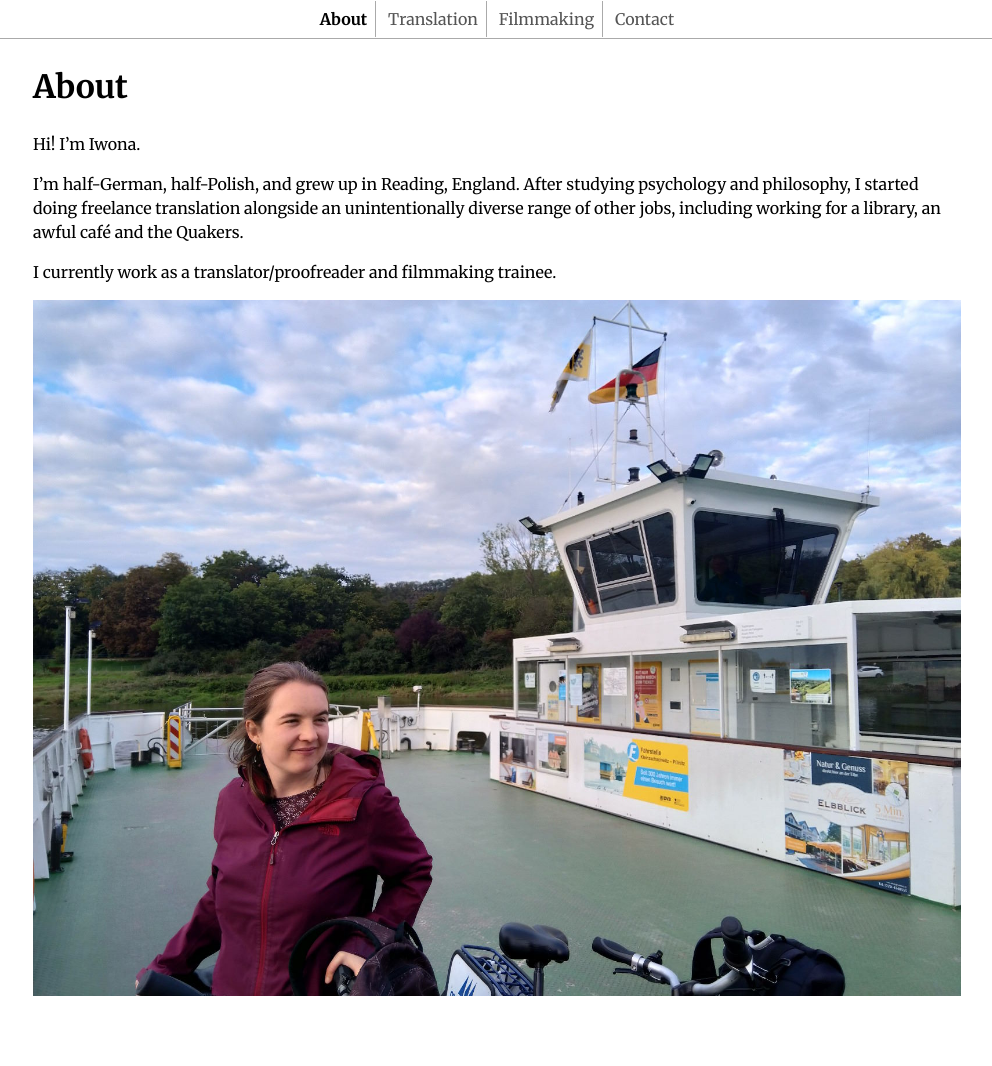
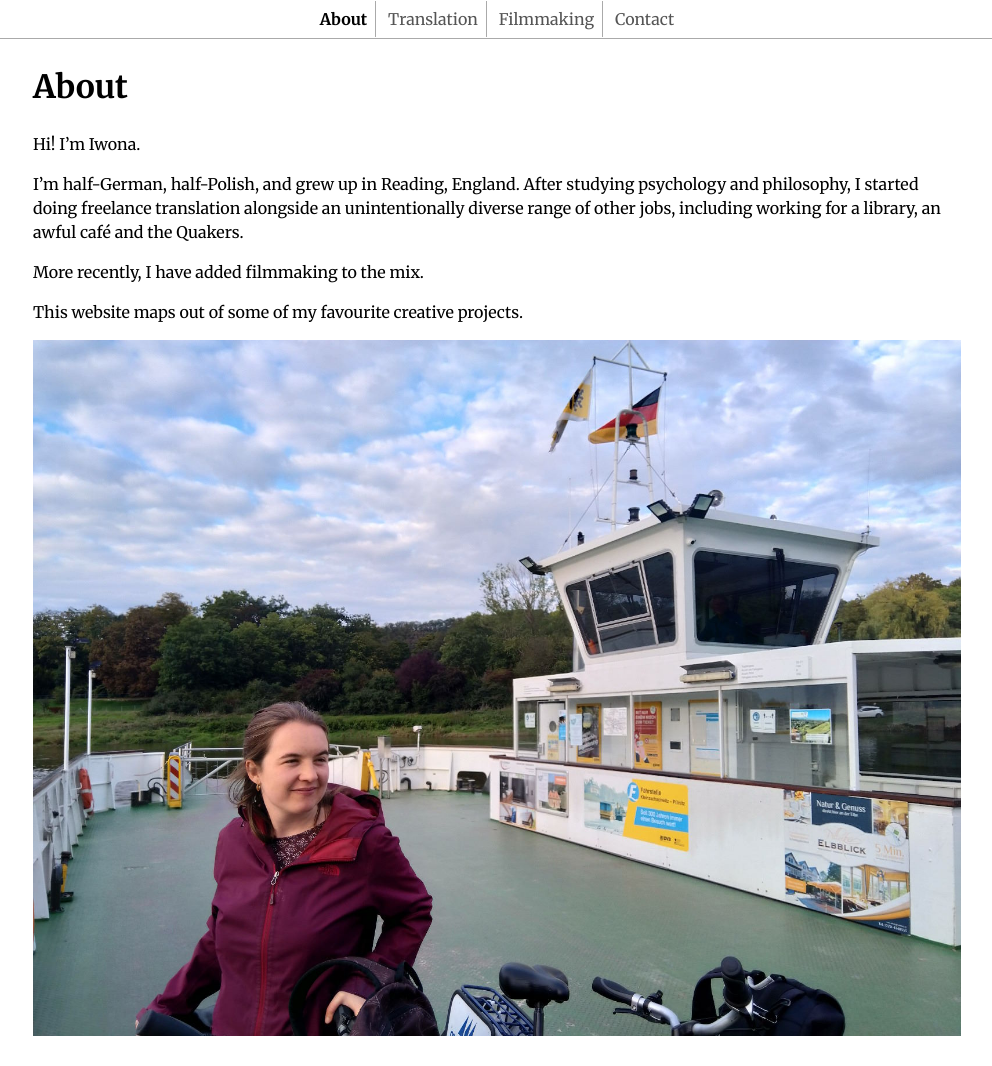
Before and after one commit to iwonaluszowicz/iwonaluszowicz.github.io, a Jekyll site: the page built from index.markdown, in a window 1280 px wide and 1066 px high. Shown: the whole window, without its empty margins (143-1135 px from the left). Built offline with Jekyll 4.4.1, drawn with Linux system fonts in a browser that asks for light colours.

Commit message:
Update index.markdown

```diff
--- a/index.markdown
+++ b/index.markdown
@@ -12,6 +12,8 @@ Hi! I’m Iwona.
 I’m half-German, half-Polish, and grew up in Reading, England.
 After studying psychology and philosophy, I started doing freelance translation alongside an unintentionally diverse range of other jobs, including working for a library, an awful café and the Quakers.
 
-I currently work as a translator/proofreader and filmmaking trainee.
+More recently, I have added filmmaking to the mix.
+
+This website maps out of some of my favourite creative projects.
 
 ![Iwona on a ferry](/assets/img/iwona.jpg)
```
